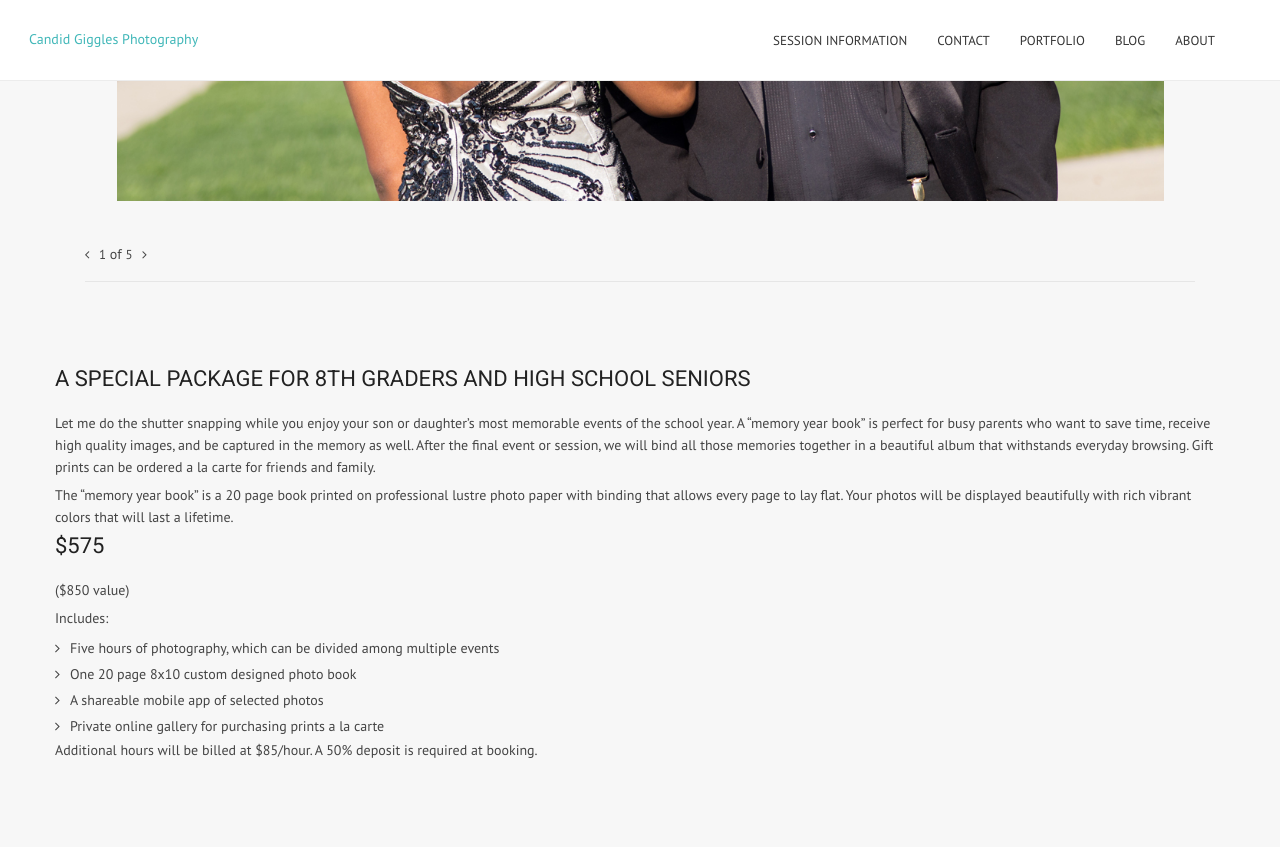
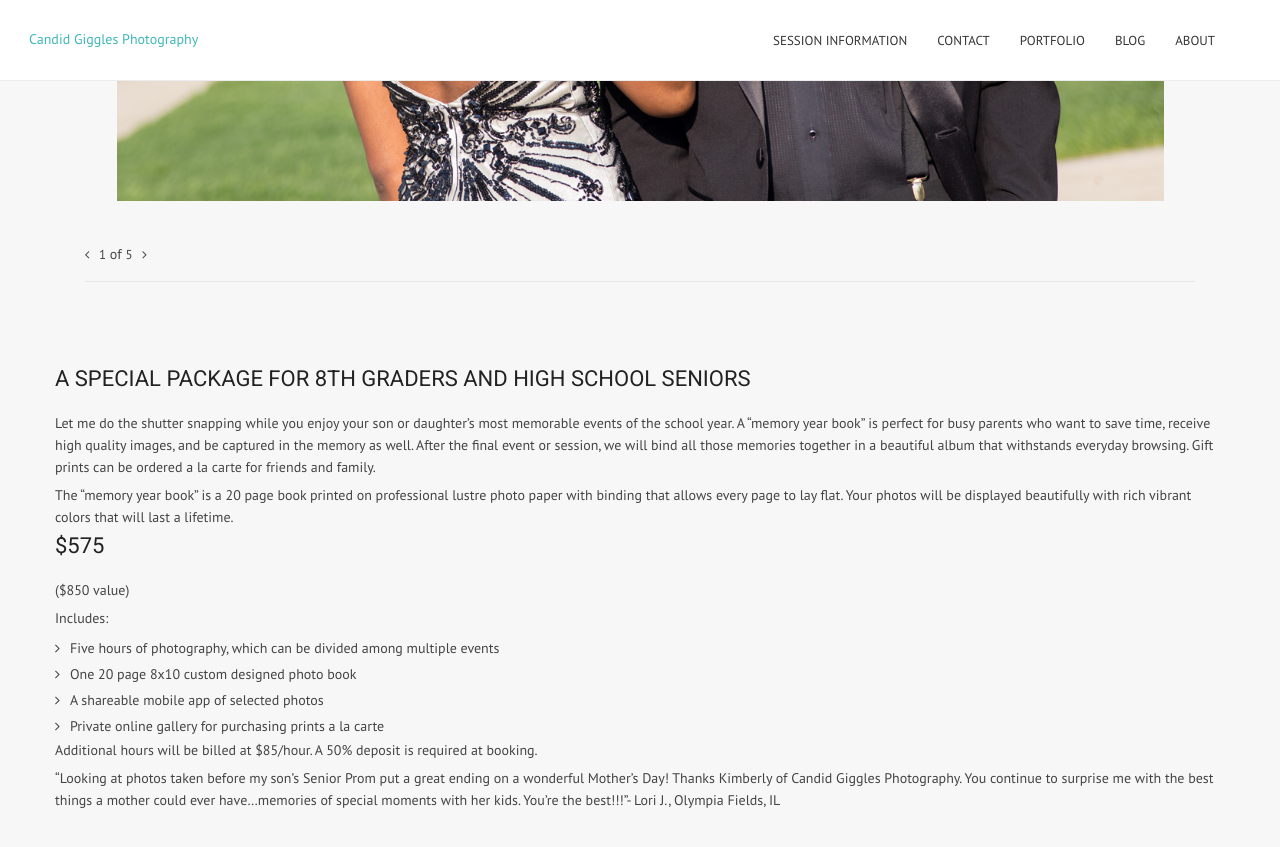
Before and after one commit to candidgiggles/kmitchellphoto.github.io, a Jekyll site: the page built from memory-year-book/index.md, in a window 1280 px wide and 900 px high, scrolled down 578 px. Shown: the top 847 px of the window. Built offline with Jekyll 4.4.1, drawn with Linux system fonts in a browser that asks for light colours.

Commit message:
Update index.md

```diff
--- a/memory-year-book/index.md
+++ b/memory-year-book/index.md
@@ -30,3 +30,5 @@ Includes:
 - Private online gallery for purchasing prints a la carte
 
 Additional hours will be billed at $85/hour. A 50% deposit is required at booking.
+
+"Looking at photos taken before my son's Senior Prom put a great ending on a wonderful Mother's Day! Thanks Kimberly of Candid Giggles Photography. You continue to surprise me with the best things a mother could ever have...memories of special moments with her kids. You're the best!!!"- Lori J., Olympia Fields, IL
```
